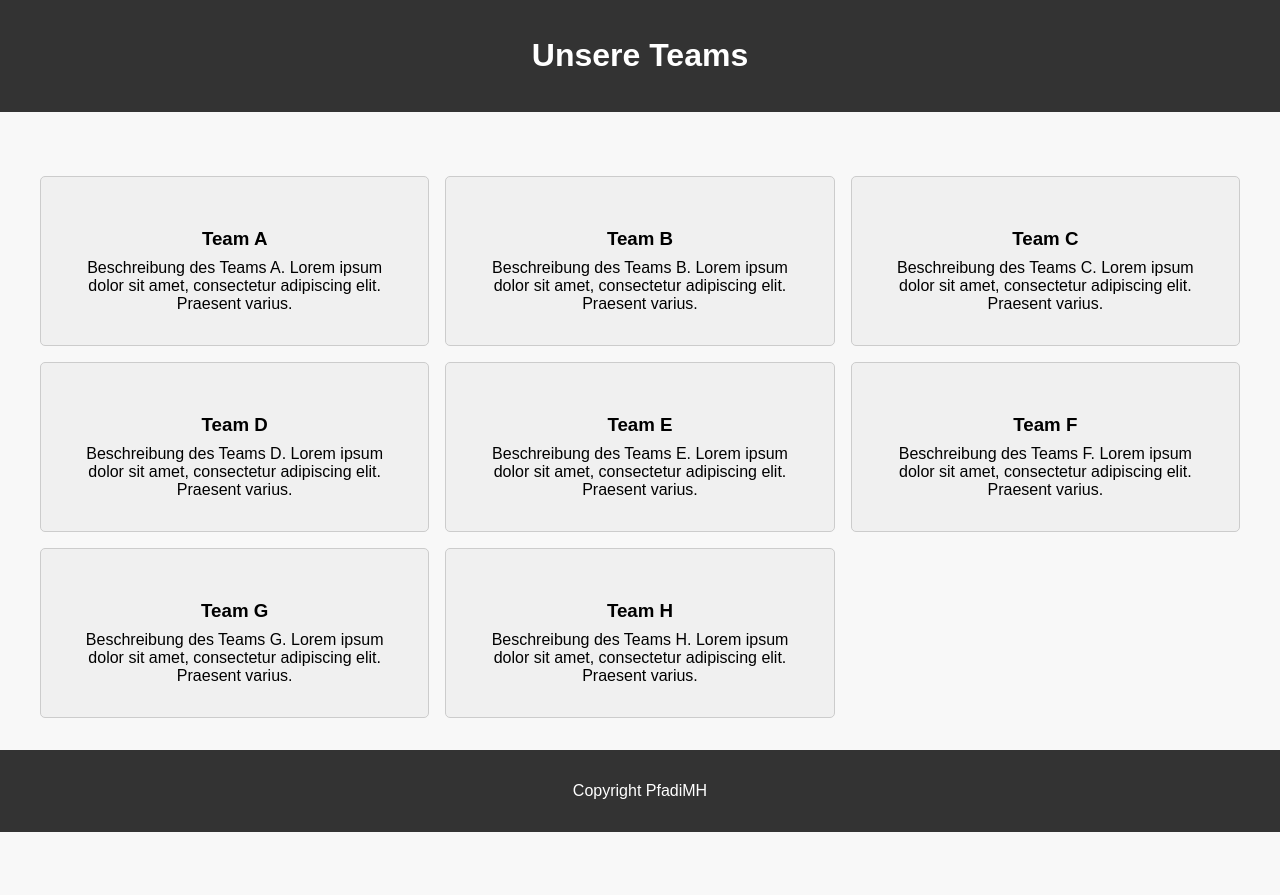
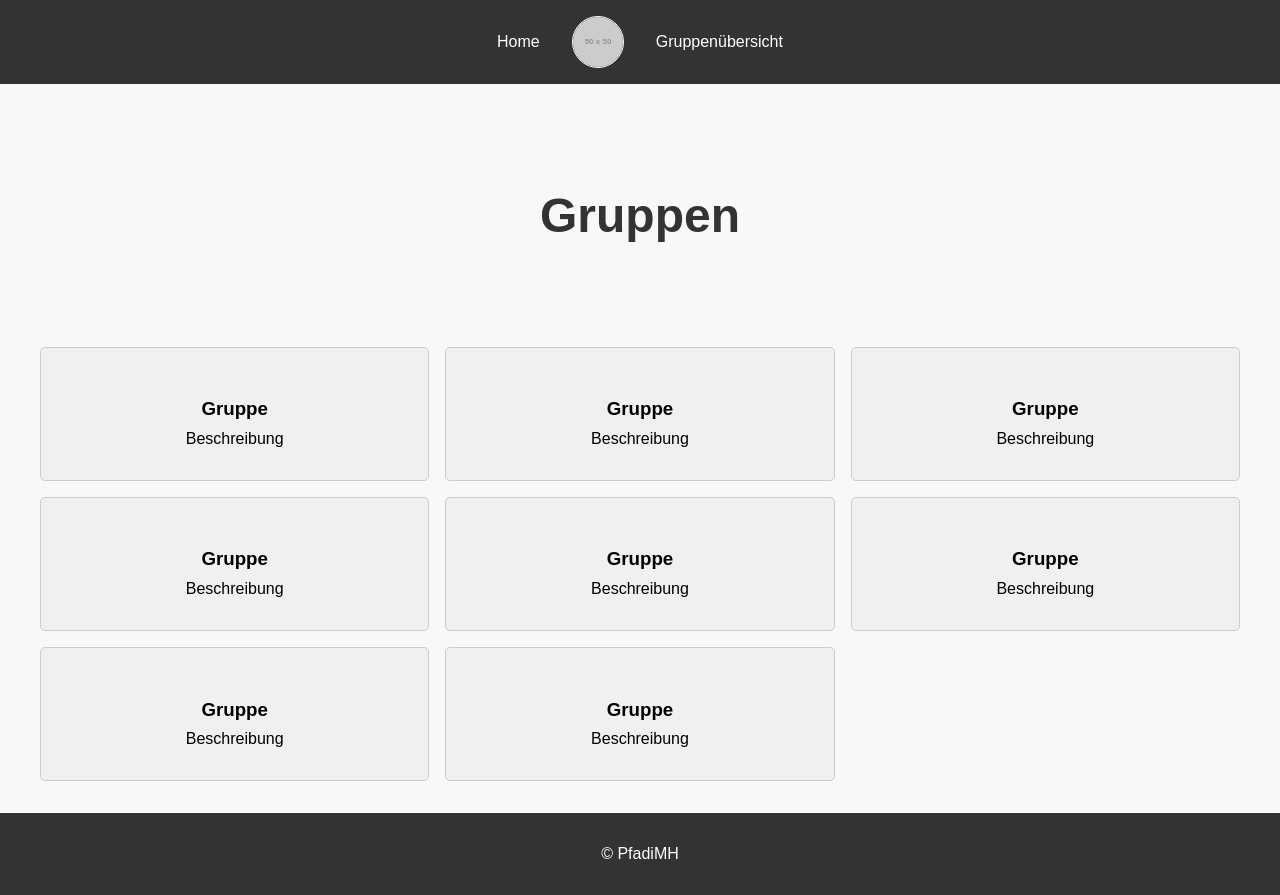
Before and after one commit to Floew-tbz/AP23a-M293, a plain HTML site: page Projekt/Grundaufbau/Site/Groups.html in a window 1280 px wide. Before the commit the page ends 832 px from the top, so only its background shows below. Drawn offline with Linux system fonts and the light colour scheme; placeholder pictures from the web are drawn by us.

Commit message:
add CD and update Grundbau

```diff
--- a/Projekt/Grundaufbau/Site/Groups.html
+++ b/Projekt/Grundaufbau/Site/Groups.html
@@ -3,75 +3,60 @@
   <head>
     <meta charset="UTF-8" />
     <meta name="viewport" content="width=device-width, initial-scale=1.0" />
-    <title>Teams</title>
+    <title>Gruppen</title>
     <link rel="stylesheet" href="styles.css" />
   </head>
   <body>
     <header>
-      <h1>Unsere Teams</h1>
+      <nav class="navbar">
+        <a href="#" class="nav-link">Home</a>
+        <a href="#" class="logo">
+          <img src="https://via.placeholder.com/50" alt="Logo" />
+        </a>
+        <a href="#" class="nav-link">Gruppenübersicht</a>
+      </nav>
     </header>
     <main>
+      <section class="hero">
+        <h1>Gruppen</h1>
+      </section>
       <section class="groups">
         <div class="group-item">
-          <h3>Team A</h3>
-          <p>
-            Beschreibung des Teams A. Lorem ipsum dolor sit amet, consectetur
-            adipiscing elit. Praesent varius.
-          </p>
+          <h3>Gruppe</h3>
+          <p>Beschreibung</p>
         </div>
         <div class="group-item">
-          <h3>Team B</h3>
-          <p>
-            Beschreibung des Teams B. Lorem ipsum dolor sit amet, consectetur
-            adipiscing elit. Praesent varius.
-          </p>
+          <h3>Gruppe</h3>
+          <p>Beschreibung</p>
         </div>
         <div class="group-item">
-          <h3>Team C</h3>
-          <p>
-            Beschreibung des Teams C. Lorem ipsum dolor sit amet, consectetur
-            adipiscing elit. Praesent varius.
-          </p>
+          <h3>Gruppe</h3>
+          <p>Beschreibung</p>
         </div>
         <div class="group-item">
-          <h3>Team D</h3>
-          <p>
-            Beschreibung des Teams D. Lorem ipsum dolor sit amet, consectetur
-            adipiscing elit. Praesent varius.
-          </p>
+          <h3>Gruppe</h3>
+          <p>Beschreibung</p>
         </div>
         <div class="group-item">
-          <h3>Team E</h3>
-          <p>
-            Beschreibung des Teams E. Lorem ipsum dolor sit amet, consectetur
-            adipiscing elit. Praesent varius.
-          </p>
+          <h3>Gruppe</h3>
+          <p>Beschreibung</p>
         </div>
         <div class="group-item">
-          <h3>Team F</h3>
-          <p>
-            Beschreibung des Teams F. Lorem ipsum dolor sit amet, consectetur
-            adipiscing elit. Praesent varius.
-          </p>
+          <h3>Gruppe</h3>
+          <p>Beschreibung</p>
         </div>
         <div class="group-item">
-          <h3>Team G</h3>
-          <p>
-            Beschreibung des Teams G. Lorem ipsum dolor sit amet, consectetur
-            adipiscing elit. Praesent varius.
-          </p>
+          <h3>Gruppe</h3>
+          <p>Beschreibung</p>
         </div>
         <div class="group-item">
-          <h3>Team H</h3>
-          <p>
-            Beschreibung des Teams H. Lorem ipsum dolor sit amet, consectetur
-            adipiscing elit. Praesent varius.
-          </p>
+          <h3>Gruppe</h3>
+          <p>Beschreibung</p>
         </div>
       </section>
     </main>
     <footer>
-      <p>Copyright PfadiMH</p>
+      <p>&copy; PfadiMH</p>
     </footer>
   </body>
 </html>
--- a/Projekt/Grundaufbau/Site/styles.css
+++ b/Projekt/Grundaufbau/Site/styles.css
@@ -39,6 +39,41 @@ main {
     padding: 2em;
     flex: 1;
     /* Nimmt den verbleibenden Platz ein, um den Footer nach unten zu schieben */
+}
+
+/* Navbar styles */
+.navbar {
+    display: flex;
+    justify-content: center;
+    align-items: center;
+}
+
+.nav-link,
+.logo {
+    margin: 0 1em;
+    text-decoration: none;
+    color: #fff;
+    font-size: 1em;
+}
+
+.logo img {
+    display: block;
+    width: 50px;
+    height: 50px;
+    border: 1px solid #fff;
+    border-radius: 50%;
+    object-fit: cover;
+}
+
+/* Hero section */
+.hero {
+    text-align: center;
+    padding: 2em 0;
+}
+
+.hero h1 {
+    font-size: 3em;
+    color: #333;
 }
 
 /* Stile für die Startseite */
```
Also changed, not shown: Projekt/Grundaufbau/Templates/styles.css (line endings or trailing spaces), 3 other files.
